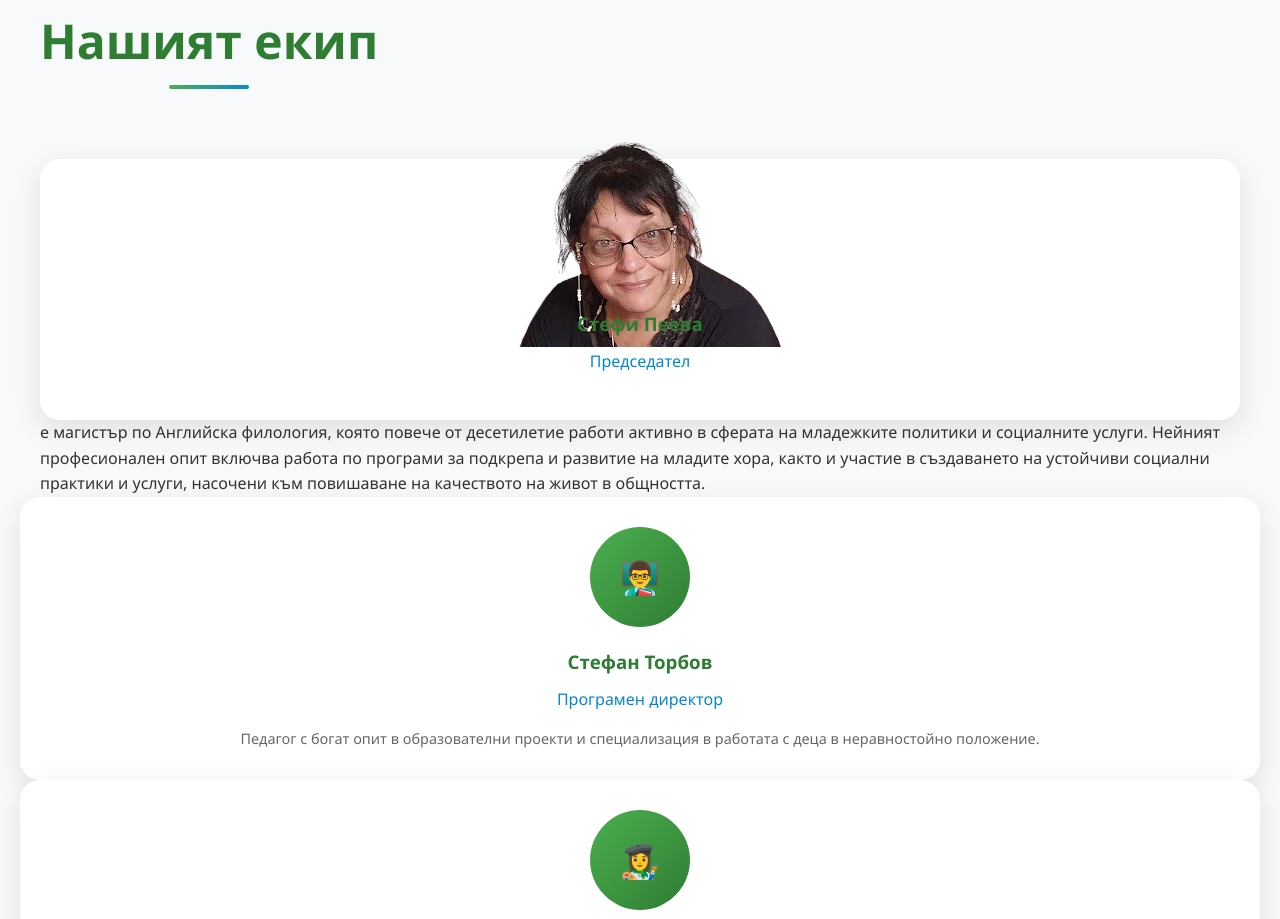
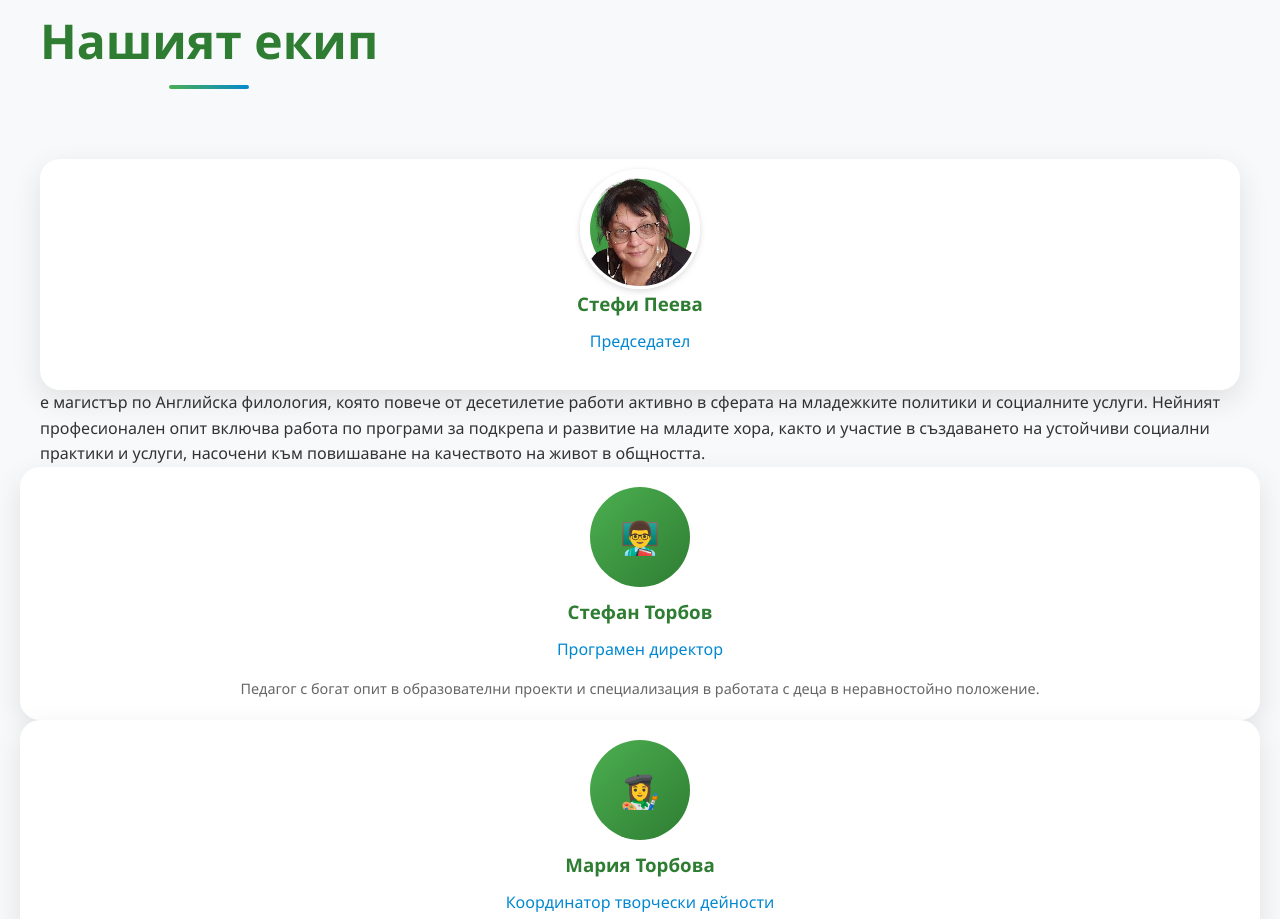
Before and after one commit to uspehzavseki-hash/uspeh-za-vseki-website, a plain HTML site: page index.html in a window 1280 px wide. Shown: the part 4953-5872 px from the top of the page. Drawn offline with Linux system fonts and the light colour scheme.

Commit message:
Update index.html
поставяне на снимка

```diff
--- a/index.html
+++ b/index.html
@@ -1103,6 +1103,27 @@
     <div class="team-role">Председател</div>
   </div>
 </div>
+
+<style>
+.team-photo {
+  width: 120px;          /* размер на аватара */
+  height: 120px;
+  object-fit: cover;     /* изрязва/центрира картинката */
+  border-radius: 50%;    /* прави я кръгла */
+  border: 3px solid #fff; /* бяла рамка около снимката */
+  box-shadow: 0 2px 6px rgba(0,0,0,0.15); /* лека сянка */
+  display: block;
+  margin: 0 auto;        /* центриране в контейнера */
+}
+.team-avatar {
+  margin-bottom: 10px;
+  text-align: center;
+}
+.team-card {
+  text-align: center;
+  padding: 20px;
+}
+</style>
                     <p>е магистър по Английска филология, която повече от десетилетие работи активно в сферата на младежките политики и социалните услуги. Нейният професионален опит включва работа по програми за подкрепа и развитие на младите хора, както и участие в създаването на устойчиви социални практики и услуги, насочени към повишаване на качеството на живот в общността.</p>
                 </div>
 
```
Lines whose indentation alone changed are shown as unchanged.
